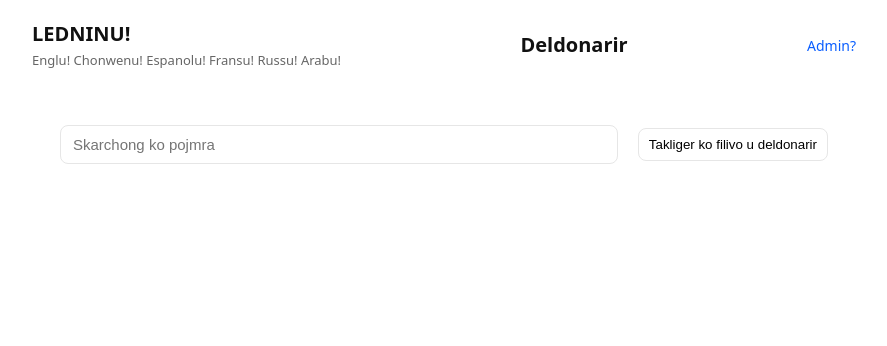
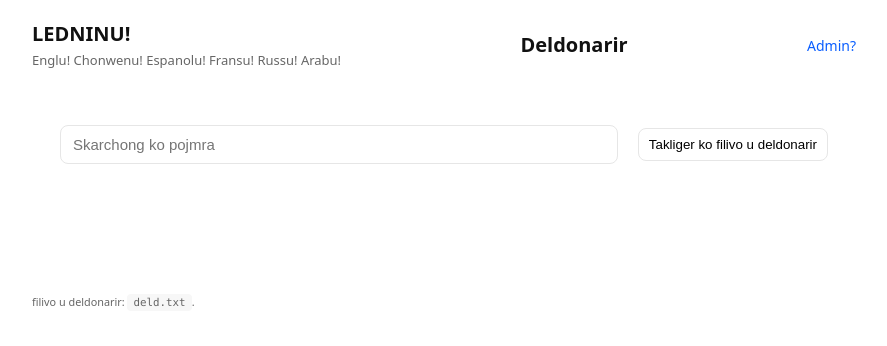
Before and after one commit to SlavaLuzin/ledninu, a website: page index.html in a window 1280 px wide. Shown: the whole page, without its empty margins (196-1083 px from the left). Drawn offline with Linux system fonts and the light colour scheme.

Commit message:
Add files via upload

```diff
--- a/index.html
+++ b/index.html
@@ -48,9 +48,9 @@
     </template>
   </main>
 
-<!--   <footer class="site-footer">
-    <small>Файл словаря: <code>deld.txt</code>. Для редактирования — <a href="/admin.html">панель администратора</a>.</small>
-  </footer> -->
+  <footer class="site-footer">
+    <small>filivo u deldonarir: <code>deld.txt</code>.</small>
+  </footer>
 
   <script src="/app.js" type="module"></script>
   <script>
```
